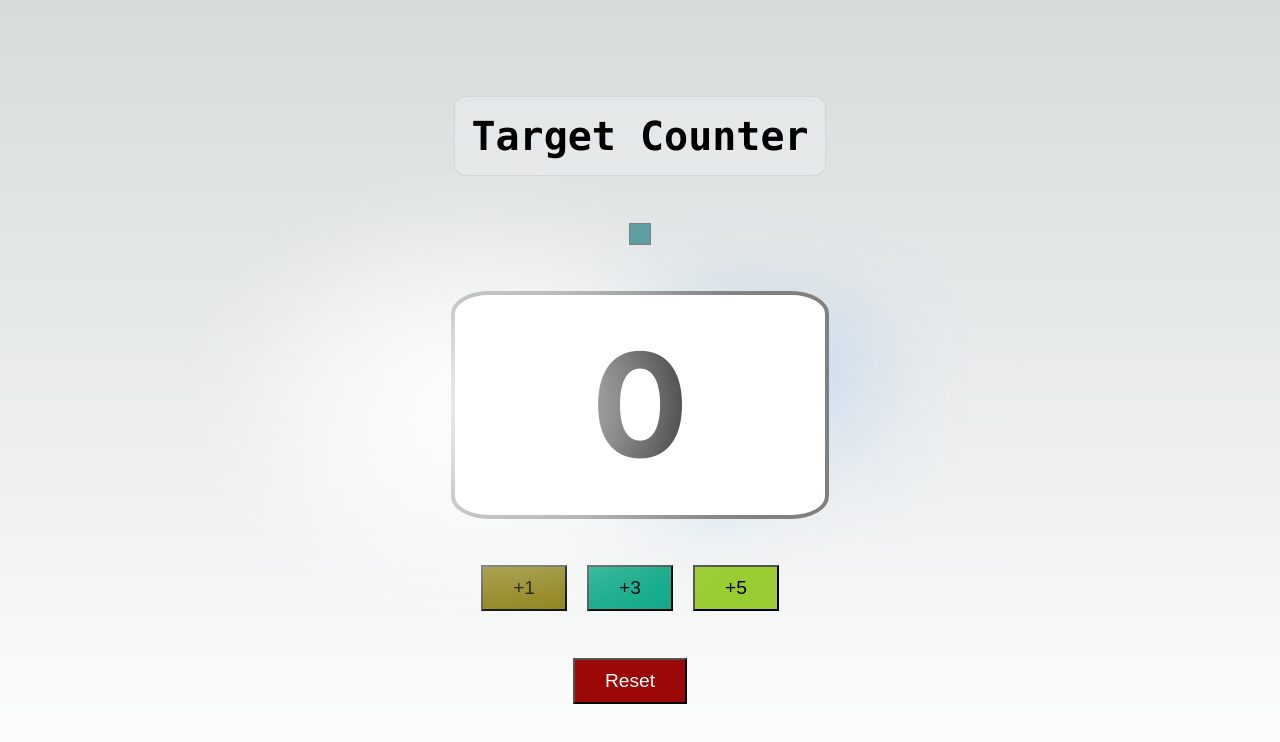
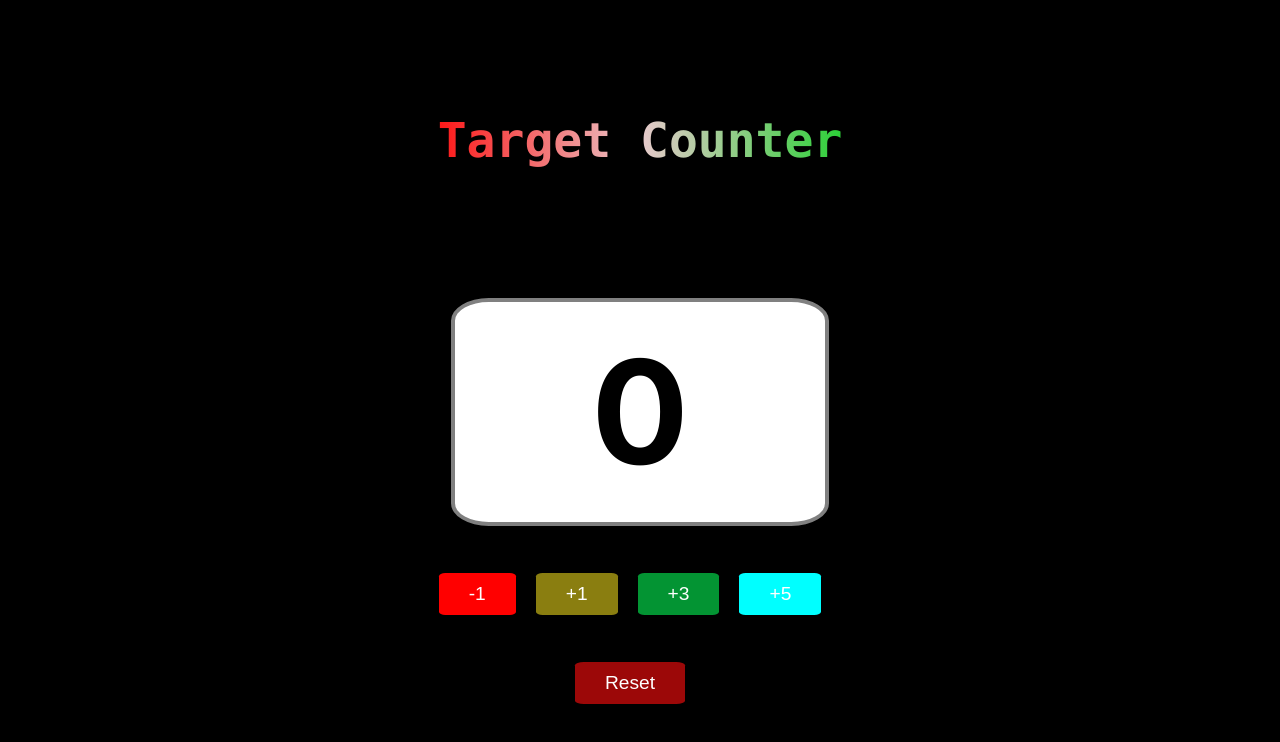
Before and after one commit to Jags20/Target-Counter, a Next.js app: page / in a window 1280 px wide. Shown: the top 742 px of the page. Built offline with nearby package versions, Linux system fonts and the light colour scheme.

Commit message:
new-version

```diff
--- a/pages/index.js
+++ b/pages/index.js
@@ -10,6 +10,9 @@ export default function Home() {
 
   const [count, setCount] = useState(0);
 
+  const handleClickNeg = () => {
+    setCount(count-1);
+  }
   const handleClick1 = () => {
     setCount(count+1);
   }
@@ -33,12 +36,19 @@ export default function Home() {
       </Head>
       <main className={`${styles.main} ${inter.className}`}>
         <div className={styles.description}>
-          <p>
+          <p className={styles.heading}>
             Target Counter
           </p>
         </div>
 
       <div className={styles.congo}>
+      <div>
+          {count <0 ? (
+            <p>Bhaisahab ye kis line m aa gye hain ap</p>
+          ):
+          (null)
+          }
+        </div>
         <div>
           {count >=50 && count < 100 ? (
             <p>Take some break,Snack Time🍌🍌🍌</p>
@@ -64,8 +74,16 @@ export default function Home() {
         </div>
 
         <div>
-          {count >= 240 ? (
+          {count >= 240 && count < 275 ? (
             <p>Target Completed, Hurray🎉🥳🎉</p>
+          ):
+          (null)
+          }
+        </div>
+
+        <div>
+          {count >= 275 ? (
+           <p className={styles.para}>Bass kar bhai, company ka share leke hi manega kya</p>
           ):
           (null)
           }
@@ -76,6 +94,7 @@ export default function Home() {
           <b>{count}</b>
         </div>
         <div>
+        <button className={styles.buttonNeg} onClick={handleClickNeg} >-1</button>
           <button className={styles.button1} onClick={handleClick1} >+1</button>
           <button className={styles.button3} onClick={handleClick3} >+3</button>
           <button className={styles.button5} onClick={handleClick5} >+5</button>
--- a/styles/Home.module.css
+++ b/styles/Home.module.css
@@ -5,6 +5,7 @@
   align-items: center;
   padding: 6rem;
   min-height: 100vh;
+  background-color: black;
 }
 
 .description {
@@ -20,15 +21,14 @@
 }
 
 .congo{
-  background-color: cadetblue;
+  /* background-color: cadetblue; */
   font-family: 'Times New Roman', Times, serif;
-  font-size: large;
+  font-size: x-large;
   font-weight: 500;
+  color: white;
   /* margin-bottom: 0%; */
   padding: 10px;
-  border: 1px solid grey;
   z-index: 4;
-  text-decoration: dotted;
 }
 
 .description a {
@@ -43,8 +43,15 @@
   margin: 0;
   padding: 1rem;
   background-color: rgba(var(--callout-rgb), 0.5);
-  border: 1px solid rgba(var(--callout-border-rgb), 0.3);
+  /* border: 1px solid rgba(var(--callout-border-rgb), 0.3); */
   border-radius: var(--border-radius);
+}
+
+.heading{
+  background-image: linear-gradient(to right, #ff0909, #e9cacd, #1dd12c);
+  font-size: 3rem;
+  background-clip: text;
+  color: transparent;
 }
 
 .code {
@@ -99,25 +106,60 @@
   /* padding: 4rem 0; */
 }
 
+.buttonNeg{
+  margin-right: 20px;
+  padding: 10px 30px 10px 30px;
+  font-size: larger;
+  background-color: red;
+  border: none;
+  color: white;
+  border-radius: 8%;
+}
+.buttonNeg:hover {
+  box-shadow: 0 0 5px red, 0 0 25px red;
+  scale: 1.2;
+}
+
 .button1{
   margin-right: 20px;
   padding: 10px 30px 10px 30px;
   font-size: larger;
   background-color: rgb(138, 126, 16);
+  border: none;
+  color: white;
+  border-radius: 8%;
+}
+.button1:hover {
+  box-shadow: 0 0 5px rgb(138, 126, 16), 0 0 25px rgb(138, 126, 16);
+  scale: 1.2;
 }
 
 .button3{
   margin-right: 20px;
   padding: 10px 30px 10px 30px;
   font-size: larger;
-  background-color: rgb(18, 170, 137);
+  background-color: rgb(3, 148, 51);
+  border: none;
+  color: white;
+  border-radius: 8%;
+}
+.button3:hover {
+  box-shadow: 0 0 5px rgb(3, 148, 51), 0 0 25px rgb(3, 148, 51);
+  scale: 1.2;
 }
 
 .button5{
   margin-right: 20px;
   padding: 10px 30px 10px 30px;
   font-size: larger;
-  background-color: yellowgreen;
+  background-color: cyan;
+  border: none;
+  color: white;
+  border-radius: 8%;
+}
+.button5:hover {
+  box-shadow: 0 0 5px cyan, 0 0 25px cyan;
+  scale: 1.2;
 }
 
 .button0{
@@ -126,15 +168,21 @@
   font-size: larger;
   background-color: rgb(156, 8, 8);
   color: white;
+  border: none;
+  border-radius: 8%;
+}
+.button0:hover {
+  box-shadow: 0 0 5px rgb(156, 8, 8), 0 0 25px rgb(156, 8, 8);
+  scale: 1.2;
 }
 
-.center::before {
+/* .center::before {
   background: var(--secondary-glow);
   border-radius: 50%;
   width: 480px;
   height: 360px;
   margin-left: -400px;
-}
+} */
 
 .center::after {
   background: var(--primary-glow);
@@ -154,6 +202,13 @@
 
 .logo {
   position: relative;
+}
+
+.para{
+  background-image: linear-gradient(to right, #128540, #755ed8, #f7797D);
+  font-size: xx-large;
+  background-clip: text;
+  color: transparent;
 }
 /* Enable hover only on non-touch devices */
 @media (hover: hover) and (pointer: fine) {
```
